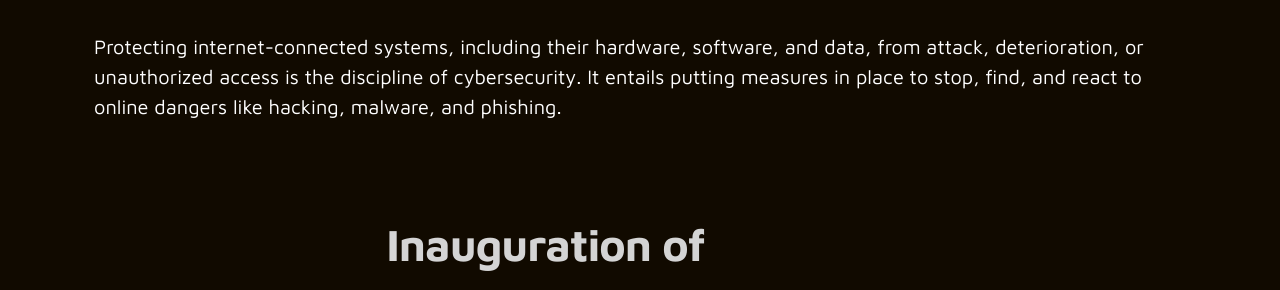
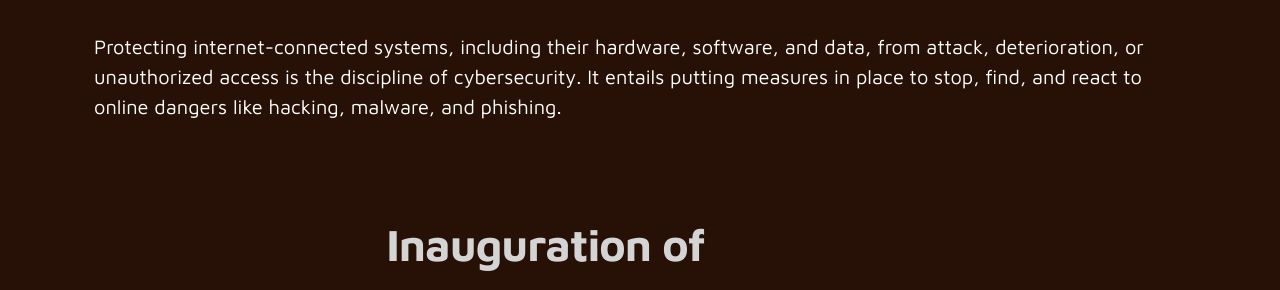
Before and after one commit to Jiggletoto/Jiggletoto.github.io, a plain HTML site: page index.html in a window 1280 px wide. Shown: the part 541-831 px from the top of the page. Drawn offline with nearby package versions, Linux system fonts and the light colour scheme.

Commit message:
Update abhedya-style.css

```diff
--- a/css/abhedya-style.css
+++ b/css/abhedya-style.css
@@ -1,6 +1,6 @@
 @import url("https://fonts.googleapis.com/css?family=Maven+Pro:400,700");
 body {
-  background-color: #110a00;
+  background-color: #271107;
   font-family: "Maven Pro", sans-serif;
   padding-top: 30px;
 }
```
